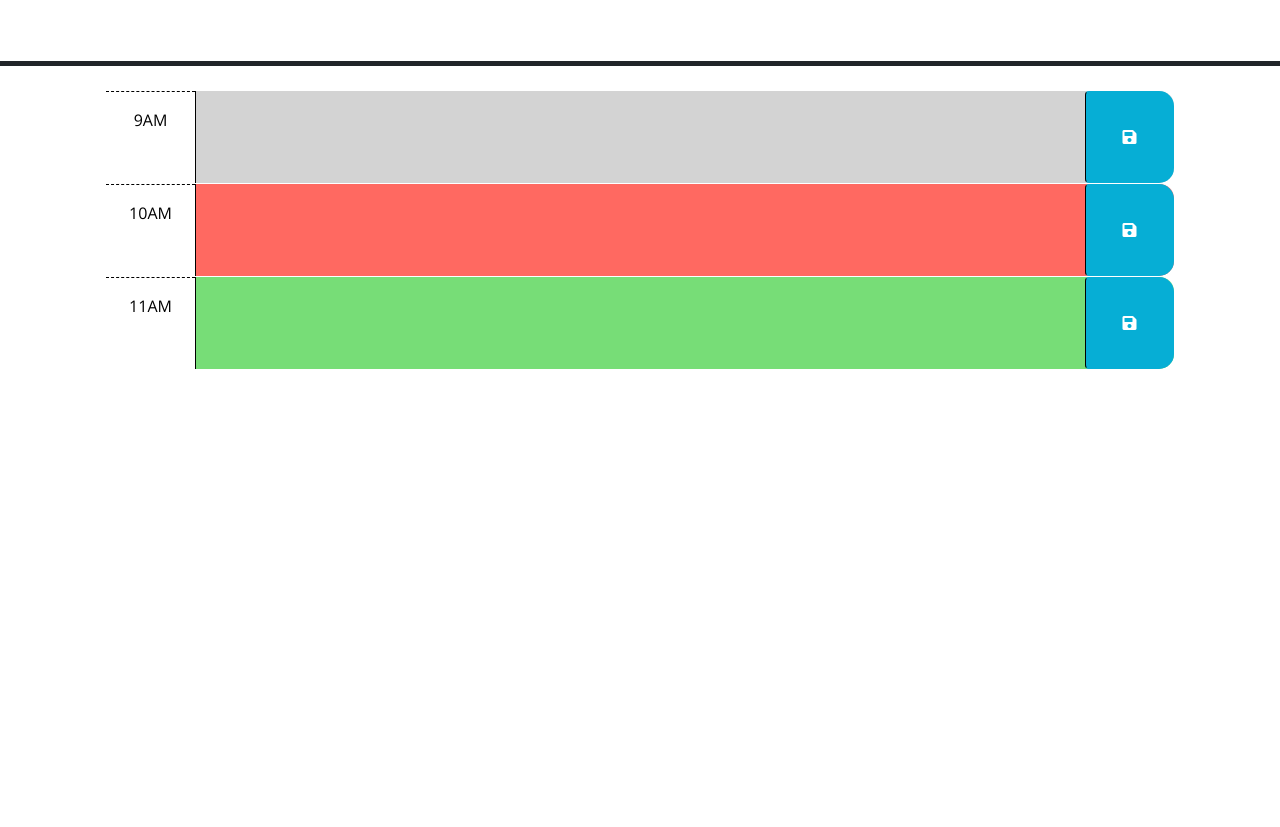
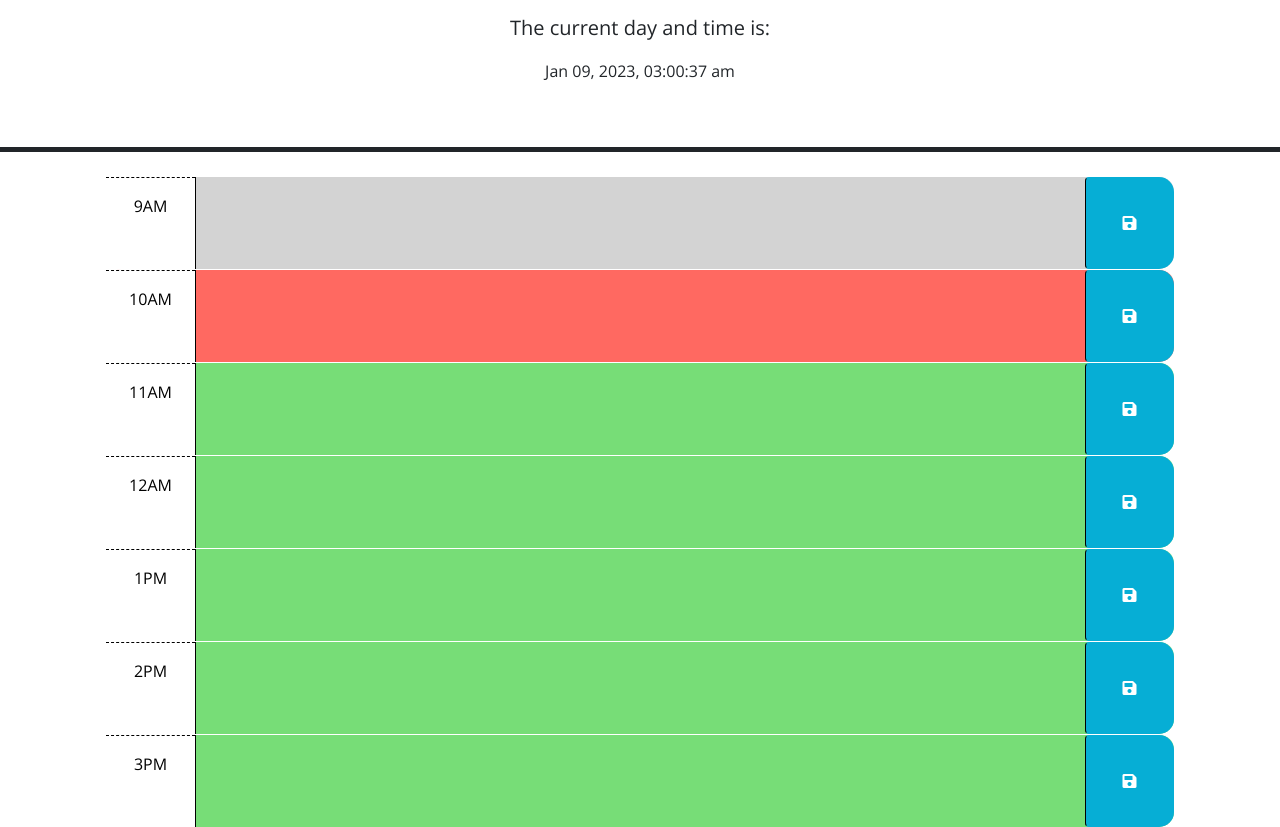
Before and after one commit to Danocide/Day-planner, a plain HTML site: page index.html in a window 1280 px wide. Shown: the part 166-993 px from the top of the page. Before the commit the page ends 800 px from the top, so only its background shows below. Drawn offline with nearby package versions, Linux system fonts and the light colour scheme.

Commit message:
added function for timer and increments per second

```diff
--- a/index.html
+++ b/index.html
@@ -22,11 +22,18 @@
     <title>Work Day Scheduler</title>
   </head>
 
+  <script
+  src="https://cdn.jsdelivr.net/npm/dayjs@1.11.3/dayjs.min.js"
+  integrity="sha256-iu/zLUB+QgISXBLCW/mcDi/rnf4m4uEDO0wauy76x7U="
+  crossorigin="anonymous"
+></script>
+
   <body>
     <header class="p-5 mb-4 border-5 border-bottom border-dark text-center">
       <h1 class="display-3">Work Day Scheduler</h1>
       <p class="lead">A simple calendar app for scheduling your work day</p>
-      <p id="currentDay" class="lead"></p>
+      <p id="currentDay" class="lead"> The current day and time is:</p>
+      <p id="dayTime"></p>
     </header>
     <div class="container-lg px-5">
       <!-- Use class for "past", "present", and "future" to apply styles to the
@@ -66,6 +73,38 @@
         </button>
       </div>
 
+      <div id="hour-12" class="row time-block future">
+        <div class="col-2 col-md-1 hour text-center py-3">12AM</div>
+        <textarea class="col-8 col-md-10 description" rows="3"> </textarea>
+        <button class="btn saveBtn col-2 col-md-1" aria-label="save">
+          <i class="fas fa-save" aria-hidden="true"></i>
+        </button>
+      </div>
+
+      <div id="hour-13" class="row time-block future">
+        <div class="col-2 col-md-1 hour text-center py-3">1PM</div>
+        <textarea class="col-8 col-md-10 description" rows="3"> </textarea>
+        <button class="btn saveBtn col-2 col-md-1" aria-label="save">
+          <i class="fas fa-save" aria-hidden="true"></i>
+        </button>
+      </div>
+
+      <div id="hour-14" class="row time-block future">
+        <div class="col-2 col-md-1 hour text-center py-3">2PM</div>
+        <textarea class="col-8 col-md-10 description" rows="3"> </textarea>
+        <button class="btn saveBtn col-2 col-md-1" aria-label="save">
+          <i class="fas fa-save" aria-hidden="true"></i>
+        </button>
+      </div>
+
+      <div id="hour-15" class="row time-block future">
+        <div class="col-2 col-md-1 hour text-center py-3">3PM</div>
+        <textarea class="col-8 col-md-10 description" rows="3"> </textarea>
+        <button class="btn saveBtn col-2 col-md-1" aria-label="save">
+          <i class="fas fa-save" aria-hidden="true"></i>
+        </button>
+      </div>
+
     <script src="https://code.jquery.com/jquery-3.4.1.min.js"></script>
     <script
       src="https://cdn.jsdelivr.net/npm/dayjs@1.11.3/dayjs.min.js"
--- a/script.js
+++ b/script.js
@@ -1,13 +1,35 @@
 // Wrap all code that interacts with the DOM in a call to jQuery to ensure that
 // the code isn't run until the browser has finished rendering all the elements
 // in the html.
-$(function () {
+window.onload = displayClock();
+
+var hourBlockInput = $('#')
+
+// function for displaying clock and updating it every second
+
+function displayClock() {
+  var currentDay = dayjs().format('MMM DD, YYYY, hh:mm:ss a');
+  var display = new Date().toLocaleTimeString();
+  $('#dayTime').text(currentDay);
+  setTimeout(displayClock, 1000);
+}
+
+
+
+$(function handleSave (event) {
   // TODO: Add a listener for click events on the save button. This code should
   // use the id in the containing time-block as a key to save the user input in
   // local storage. HINT: What does `this` reference in the click listener
   // function? How can DOM traversal be used to get the "hour-x" id of the
   // time-block containing the button that was clicked? How might the id be
   // useful when saving the description in local storage?
+
+  $('.saveBtn').on('click'), function(params) {
+    console.log('this is what i clicked ${$(this)}');
+      var id = $(this).parent().attr('id');
+
+    }
+
   //
   // TODO: Add code to apply the past, present, or future class to each time
   // block by comparing the id to the current hour. HINTS: How can the id
```
